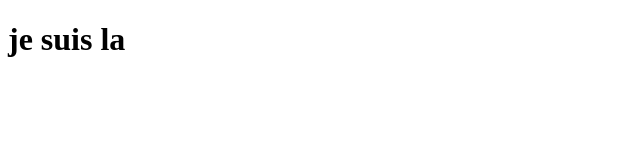
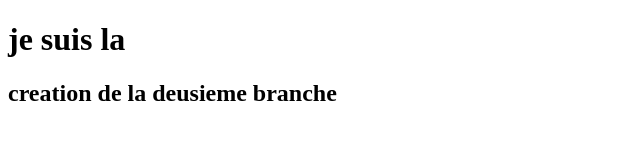
Before and after one commit to Mouss184/cv, a plain HTML site: page index.html in a window 1280 px wide. Shown: the whole page, without its empty margins (0-640 px from the left). Drawn offline with Linux system fonts and the light colour scheme.

Commit message:
modification 2

```diff
--- a/index.html
+++ b/index.html
@@ -5,5 +5,8 @@
     </head>
     <body>
         <h1>je suis la </h1>
+        <div>
+            <h2> creation de la deusieme branche</h2>
+        </div>
     </body>
 </html>
```
